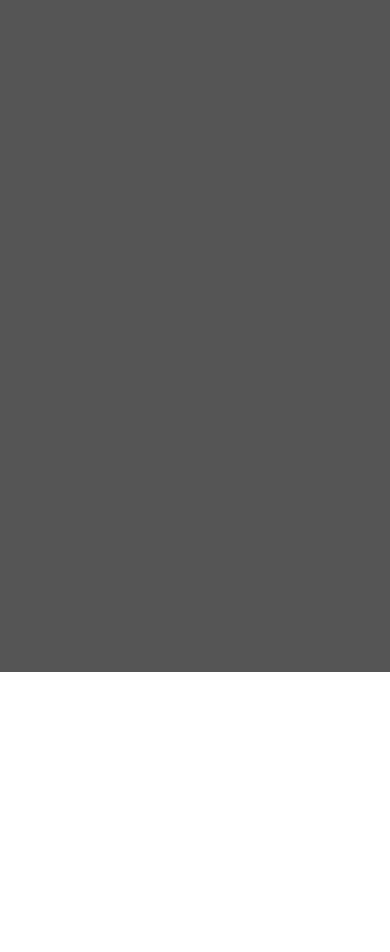
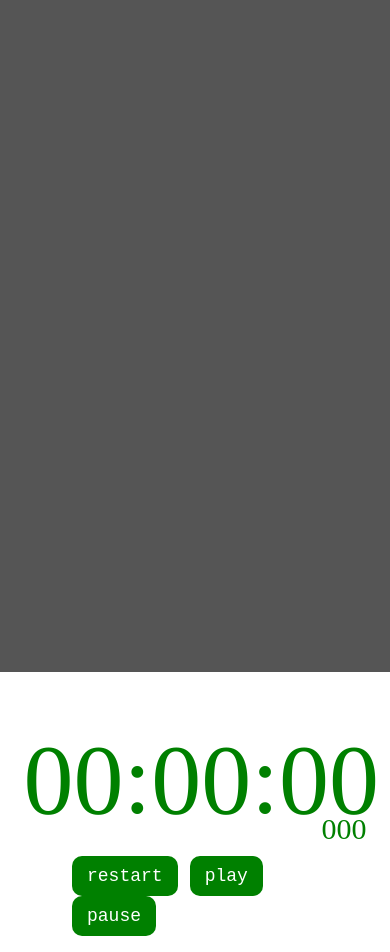
Before and after one commit to LinKo17/Praticing-Html-Css-Js-project-Msq-, a plain HTML site: page index.html in a window 390 px wide. Shown: the part 148-1100 px from the top of the page. Before the commit the page ends 844 px from the top, so only its background shows below. Drawn offline with Linux system fonts and the light colour scheme.

Commit message:
project-2 (stop watch) is done in this section.

```diff
--- /dev/null
+++ b/Project_2/p-2(stop watch).css
@@ -0,0 +1,203 @@
+.stop_Watch{
+    width:100%;
+    height:100vh;
+    padding-top:50px;
+    box-sizing: border-box;
+}
+.stop_Watch_Inner{
+    /* background-color: blue; */
+    width:53%;
+    /* height: 300px; */
+    margin: 0 auto ;
+}
+.time_Set{
+    font-size: 180px;
+    color:var( --primary-color);
+}
+.time_Set_Mini_Box{
+    display: flex;
+    justify-content: right;
+    margin-top: -50px;
+}
+.time_Set_Mini{
+    font-size:50px;
+    color:var( --primary-color);
+}
+.btn_Box button{
+    padding:10px 15px;
+    font-family: monospace;
+    font-size: 18px;
+    cursor: pointer;
+    user-select: none;
+    margin:0px 4px;
+    background-color: var(--primary-color);
+    color:var(--thirdary-color);
+    border:none;
+    border-radius: 10px;
+}
+.btn_Box button:hover{
+    background-color: var(--fourth-color);
+    color:var(--secondary-color);
+
+}
+.btn_Box{
+    /* background-color: gray; */
+    width:40%;
+    margin: 0 auto;
+}
+
+@media(max-width:1295px){
+    /* .stop_Watch{
+        background-color: darkcyan;
+    } */
+    .stop_Watch_Inner{
+        width:50%;
+    }
+    .time_Set{
+        font-size: 140px;
+    }
+    .time_Set_Mini_Box{
+        margin-top: -44px;
+    }
+    .time_Set_Mini{
+        font-size:39px;
+        color:var( --primary-color);
+    }
+    .btn_Box{
+        width:50%;
+        margin-top:10px;
+    }
+}
+@media(max-width:1100px){
+    /* .stop_Watch{
+        background-color: lightgreen;
+    } */
+    .stop_Watch_Inner{
+        width:60%;
+    }
+    .time_Set{
+        font-size: 150px;
+    }
+    .time_Set_Mini_Box{
+        margin-top: -43px;
+    }
+    .time_Set_Mini{
+        font-size:37px;
+        color:var( --primary-color);
+    }
+    .btn_Box{
+        width:55%;
+        margin-top:10px;
+    }
+}
+@media(max-width:1000px){
+    /* .stop_Watch{
+        background-color: deeppink;
+    } */
+    .stop_Watch_Inner{
+        width:58%;
+    }
+    .time_Set{
+        font-size: 130px;
+    }
+    .time_Set_Mini_Box{
+        margin-top: -30px;
+    }
+    .time_Set_Mini{
+        font-size:30px;
+        color:var( --primary-color);
+    }
+    .btn_Box{
+        width:67%;
+        margin-top:10px;
+    }
+}
+@media(max-width:900px){
+    /* .stop_Watch{
+        background-color: green;
+    } */
+    .stop_Watch_Inner{
+        width:72%;
+    }
+    .time_Set{
+        font-size: 150px;
+    }
+    .time_Set_Mini_Box{
+        margin-top: -35px;
+    }
+    .time_Set_Mini{
+        font-size:37px;
+        color:var( --primary-color);
+    }
+    .btn_Box{
+        width:55%;
+        margin-top:10px;
+    }
+}
+@media(max-width:720px){
+    /* .stop_Watch{
+        background-color: lightcoral;
+    } */
+    .stop_Watch_Inner{
+        width:77%;
+    }
+    .time_Set{
+        font-size: 130px;
+    }
+    .time_Set_Mini_Box{
+        margin-top: -30px;
+    }
+    .time_Set_Mini{
+        font-size:32px;
+        color:var( --primary-color);
+    }
+    .btn_Box{
+        width:64%;
+        margin-top:10px;
+    }
+}
+@media(max-width:610px){
+    /* .stop_Watch{
+        background-color: lightblue;
+    } */
+    .stop_Watch_Inner{
+        width:80%;
+    }
+    .time_Set{
+        font-size: 110px;
+    }
+    .time_Set_Mini_Box{
+        margin-top: -25px;
+    }
+    .time_Set_Mini{
+        font-size:27px;
+        color:var( --primary-color);
+    }
+    .btn_Box{
+        width:75%;
+        margin-top:10px;
+    }
+}
+@media(max-width:490px){
+    /* .stop_Watch{
+        background-color: red;
+    } */
+    .stop_Watch_Inner{
+        width:88%;
+    }
+    .time_Set{
+        font-size: 100px;
+    }
+    .time_Set_Mini_Box{
+        margin-top: -25px;
+    }
+    .time_Set_Mini{
+        font-size:30px;
+        color:var( --primary-color);
+    }
+    .btn_Box{
+        width:74%;
+        margin-top:10px;
+    }
+
+}
--- /dev/null
+++ b/Project_2/p-2(stop watch).js
@@ -0,0 +1,59 @@
+let playBtn = document.getElementsByClassName("play")[0];
+let pauseBtn = document.getElementsByClassName("pause")[0];
+let restartBtn = document.getElementsByClassName("restart")[0];
+let mainTimeSet = document.getElementsByClassName("time_Set")[0];
+let miniTimeSet = document.getElementsByClassName("time_Set_Mini")[0];
+
+let hours =0;
+let minutes =0;
+let second =0;
+let miliSec =0;
+let timeRunning;
+
+function timeRouteSystem (){
+    miliSec +=1
+    if(miliSec === 100){
+        miliSec =0;
+        second +=1;
+        if(second === 60){
+            second=0;
+            minutes +=1;
+            if(minutes === 60){
+                minutes=0;
+                hours+=1;
+            }
+        }
+
+    }
+    let hourText =hours <10 ?    "0"+hours.toString() : hours;
+    let minuteText =minutes<10 ? "0"+minutes.toString() : minutes;
+    let secondText =second <10 ? "0"+second.toString() : second;
+
+    mainTimeSet.innerHTML =hourText+":"+minuteText+":"+secondText;
+    miniTimeSet.innerHTML=miliSec;
+    // console.log(hours,minutes,second,miliSec);
+
+}
+
+
+
+
+playBtn.addEventListener("click",()=>{
+    clearInterval(timeRunning);
+     timeRunning =setInterval(timeRouteSystem,7);
+})
+
+pauseBtn.addEventListener("click",()=>{
+
+    clearInterval(timeRunning);
+})
+restartBtn.addEventListener("click",()=>{
+    clearInterval(timeRunning);
+     hours =0;
+     minutes =0;
+     second =0;
+     miliSec =0;
+
+    mainTimeSet.innerHTML="00:00:00";
+    miniTimeSet.innerHTML="000";
+})
--- a/index.html
+++ b/index.html
@@ -5,7 +5,8 @@
     <meta name="viewport" content="width=device-width, initial-scale=1.0">
     <title>Document</title>
     <link rel="stylesheet" href="style.css">
-    <link rel="stylesheet" href="project_1/pr1(shoppingList).css">
+    <link rel="stylesheet" href="project_1/p-1(shoppingList).css">
+    <link rel="stylesheet" href="Project_2/p-2(stop watch).css">
 
 </head>
 <body>
@@ -58,7 +59,32 @@
         </div>
 
     </div>
+
+    <!-- stop watch section -->
+    <div class="stop_Watch">
+        <div class="stop_Watch_Inner">
+            <div class="time_Set">00:00:00</div>
+            <div class="time_Set_Mini_Box">
+                <div class="time_Set_Mini">000</div>
+            </div>
+
+            <div class="btn_Box">
+                <button class="restart">restart</button>
+                <button class="play">play</button>
+                <button class="pause">pause</button>
+
+            </div>
+        </div>
+    </div>
+
+
+
+
+
+
+    <!-- script section is started in here -->
     <script src="main.js"></script>
     <script src="project_1/p-1(shoppingList).js"></script>
+    <script src="Project_2/p-2(stop watch).js"></script>
 </body>
 </html>
--- a/p-1(shoppingList).js
+++ /dev/null
@@ -1,2 +0,0 @@
-console.log("Thit is shopping List");
-console.log("Is this working or not?");
--- a/style.css
+++ b/style.css
@@ -12,6 +12,7 @@ body{
     --primary-color:green;
     --secondary-color:black;
     --thirdary-color:white;
+    --fourth-color:gold;
     /* --primary-color:gold;
     --secondary-color:white;
     --thirdary-color:black; */
@@ -20,6 +21,8 @@ body{
     --primary-color:gold;
     --secondary-color:white;
     --thirdary-color:black;
+    --fourth-color:green;
+
 }
 .header_Inner_Div{
     /* background-color: blue; */
```
Also changed, not shown: project_1/p-1(shoppingList).css (renamed from project_1/pr1(shoppingList).css).
